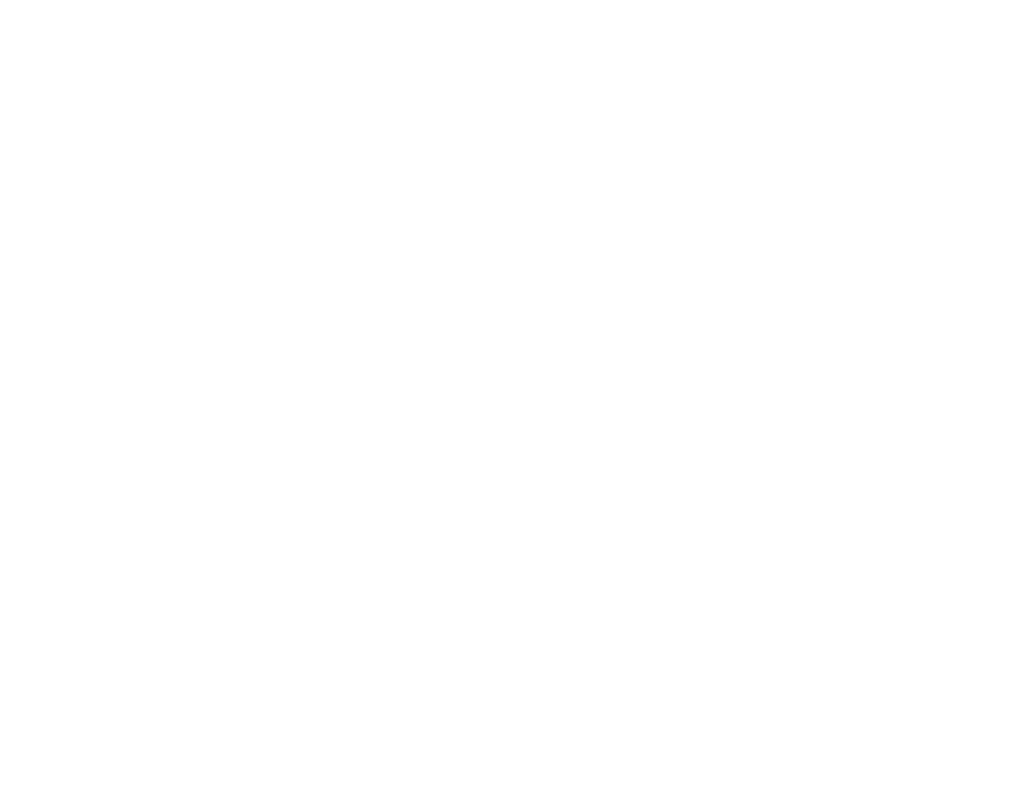
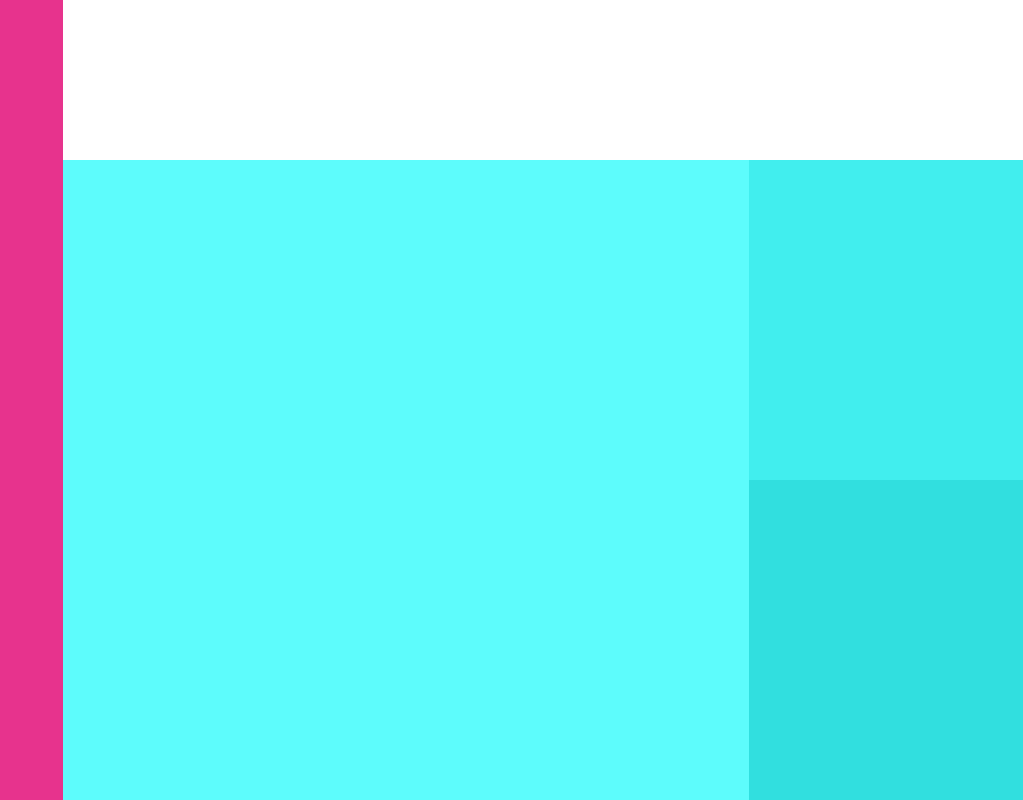
Before and after one commit to underlinear/odindashboard, a plain HTML site: page index.html in a window 1280 px wide. Shown: the whole page, without its empty margins (257-1280 px from the left). Drawn offline with Linux system fonts and the light colour scheme.

Commit message:
Created structure with grid

```diff
--- a/index.html
+++ b/index.html
@@ -1,5 +1,6 @@
 <!DOCTYPE html>
 <html lang="en">
+
 <head>
     <meta charset="UTF-8">
     <meta http-equiv="X-UA-Compatible" content="IE=edge">
@@ -8,12 +9,13 @@
     <link href="style.css" rel="stylesheet">
     <script src="script.js" defer></script>
 </head>
+
 <body>
-    <div>
+    <div id="page-wrapper">
         <div id="sidebar">
 
         </div>
-
+        <main>
             <div id="header-section">
                 <div id="search-bar">
 
@@ -21,9 +23,6 @@
                 <div id="user-panel">
 
                 </div>
-        </div>
-
-        <div>
                 <div id="greeting">
 
                 </div>
@@ -42,7 +41,9 @@
 
                 </div>
             </article>
+        </main>
     </div>
 
 </body>
+
 </html>
--- a/style.css
+++ b/style.css
@@ -2,3 +2,50 @@
     margin: 0;
     padding: 0;
 }
+
+#page-wrapper {
+    height: 100vh;
+    display: grid;
+    grid-template-columns: 1fr 3fr;
+}
+
+#sidebar {
+    background-color: #e7338d;
+    grid-area: 1 / 1 / 2 / 2;
+}
+
+main {
+    grid-area: 1 / 2 / 2 / 3;
+    display: grid;
+    grid-template-rows: 1fr 4fr;
+}
+
+#header-section {
+    background-color: white;
+    display: grid;
+    grid-area: 1 / 1 / 2 / 2;
+    grid-template: 1fr 1fr / 1fr 1fr;
+}
+
+article {
+    background-color: #CCCCCC;
+    grid-area: 2 / 1 / 3 / 2;
+    display: grid;
+    grid-template-columns: 2fr 0.8fr;
+    grid-template-rows: 1fr 1fr;
+}
+
+article #main {
+    background-color: #5dfcfc;
+    grid-area: 1 / 1 / 3 / 2;
+}
+
+article #announcement {
+    background-color: #41eeee;
+    grid-area: 1 / 2 / 2 / 3;
+}
+
+article #trending {
+    background-color: #31dfdf;
+    grid-area: 2 / 2 / 3 / 3;
+}
```
Lines whose indentation alone changed are shown as unchanged.
